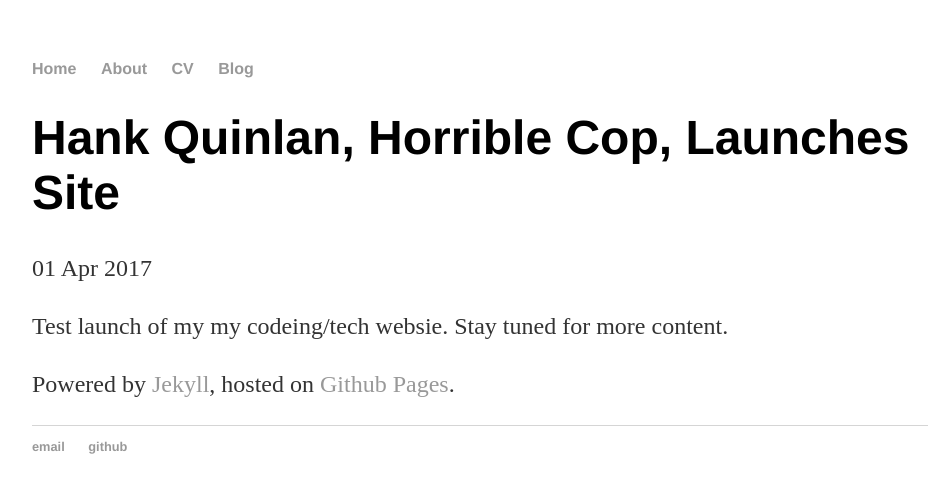
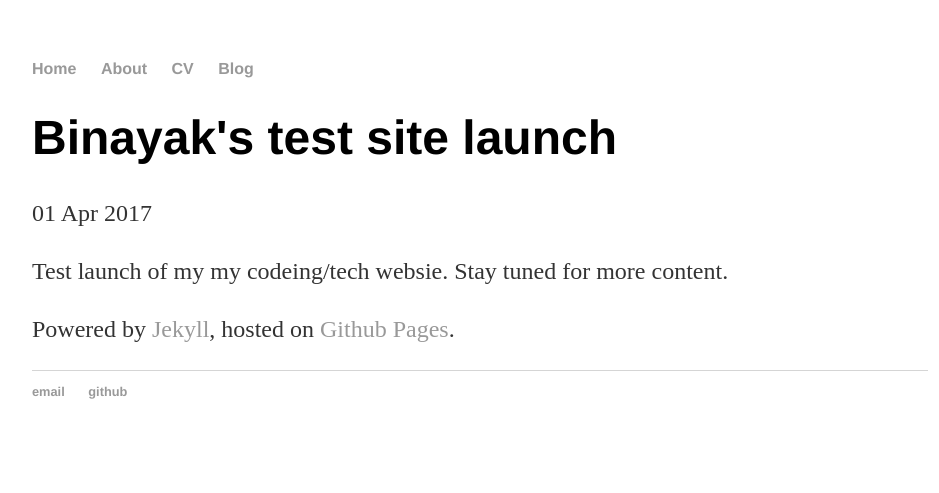
Before and after one commit to fico86/fico86.github.io, a Jekyll site: the page built from _posts/2017-04-01-Test-Launch.md, in a window 1280 px wide. Shown: the top 493 px of the page, without its empty margins (160-1099 px from the left). Built offline with Jekyll 4.4.1, drawn with Linux system fonts in a browser that asks for light colours.

Commit message:
Update 2017-04-01-Test-Launch.md

```diff
--- a/_posts/2017-04-01-Test-Launch.md
+++ b/_posts/2017-04-01-Test-Launch.md
@@ -1,6 +1,6 @@
 ---
 layout: post
-title: "Hank Quinlan, Horrible Cop, Launches Site"
+title: "Binayak's test site launch"
 date: 2017-04-01
 ---
 
```
